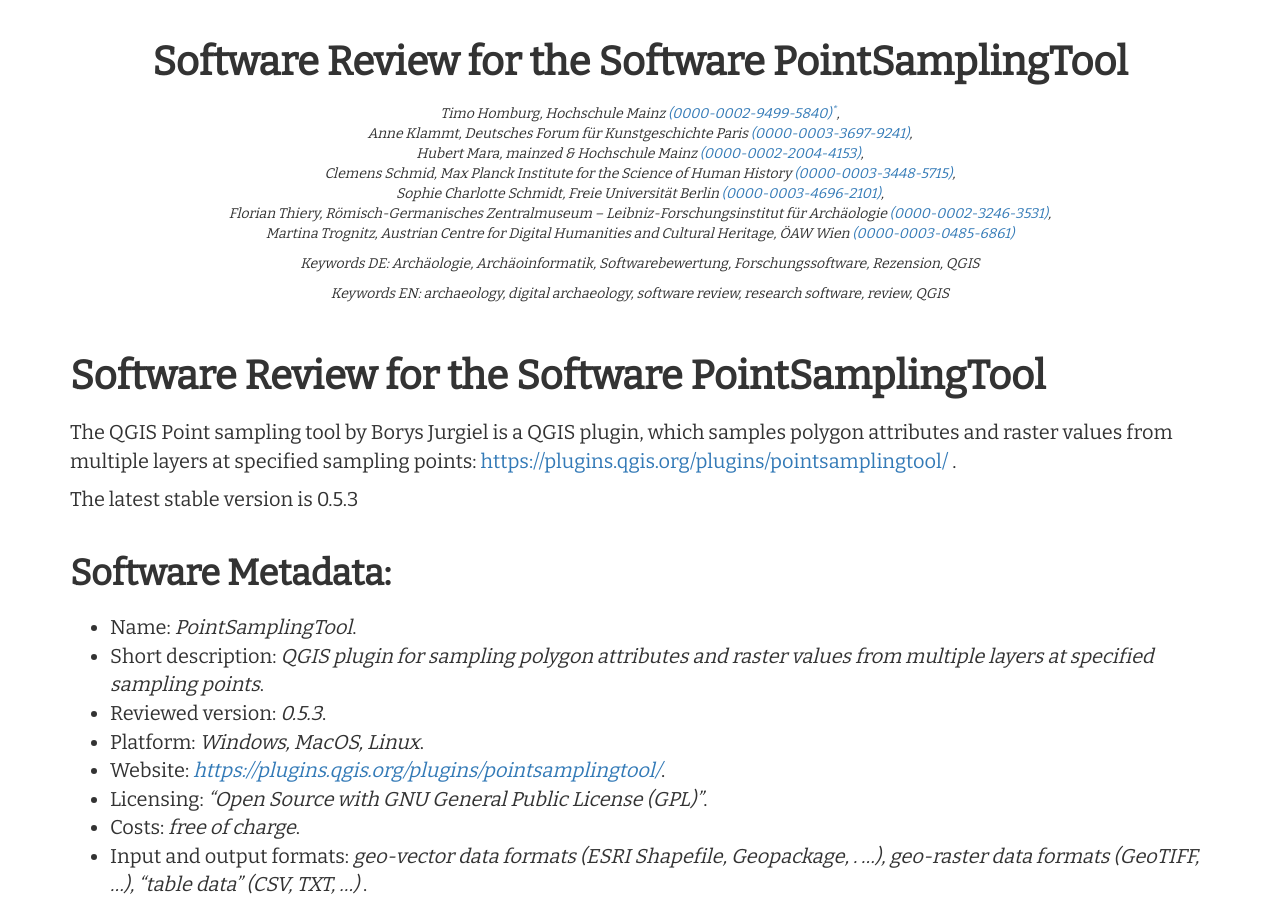
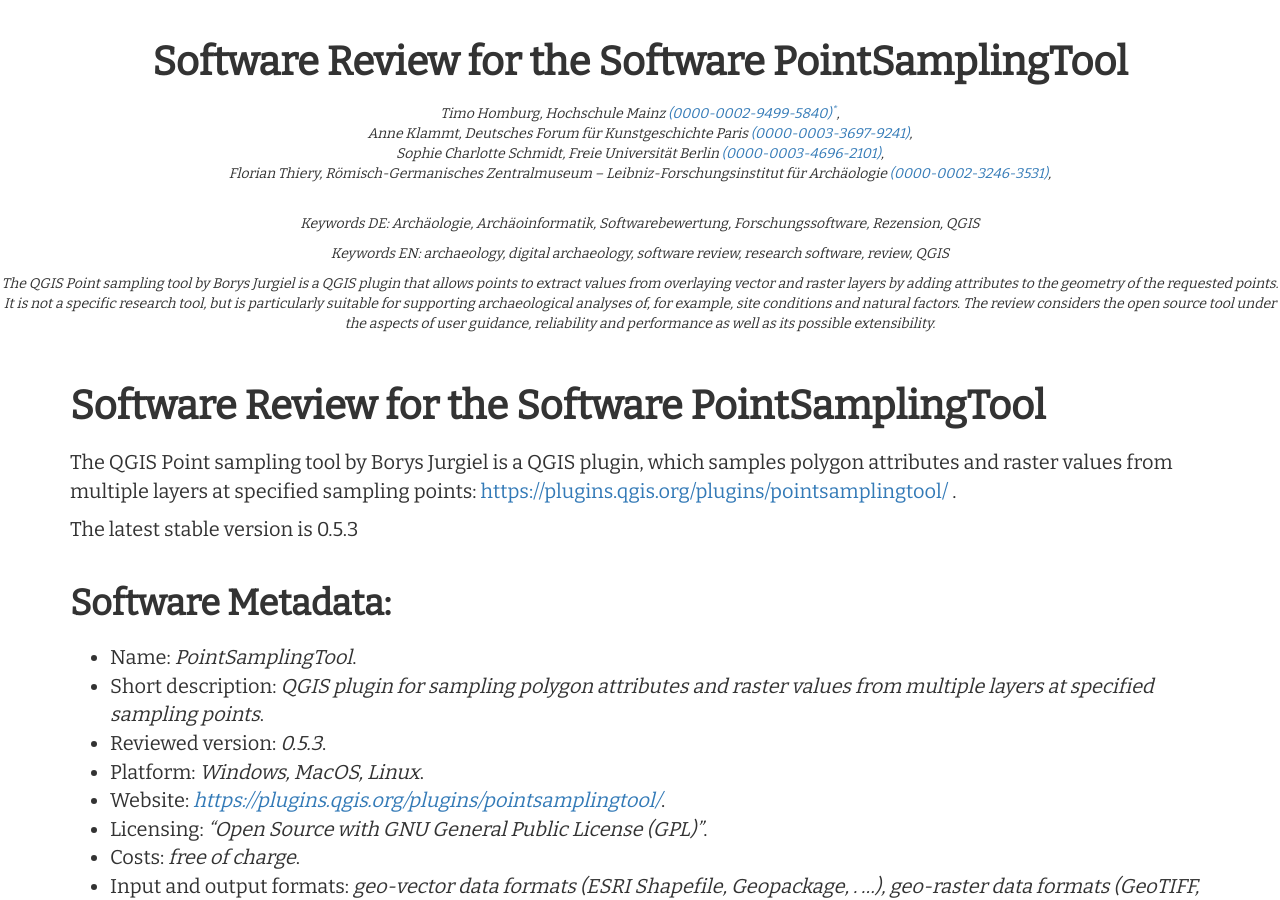
Before and after one commit to Research-Squirrel-Engineers/DGUF_PointSamplingTool, a Jekyll site: the page built from Review_Draft.md, in a window 1280 px wide and 900 px high. Built offline with Jekyll 4.4.1, drawn with Linux system fonts in a browser that asks for light colours; nearby versions of some CDN libraries.

Commit message:
add abstract

```diff
--- a/Review_Draft.md
+++ b/Review_Draft.md
@@ -1,8 +1,10 @@
 ---
 title: Software Review for the Software PointSamplingTool
 
-abstract_de:
-abstract_en:
+abstract_de: Das QGIS Point sampling tool von Borys Jurgiel ist ein QGIS plugin, mit dem Punkte Werte aus überlagernden Vektor- und Rasterlayern gewinnen, indem Attribute zur Geometrie der angeforderten Punkte hinzugefügt werden. Es handelt sich um ein allgemeines Tool, das aber besonders geeignet ist, um archäologische Analysen zu Standortbedingungen und naturräumlichen Faktoren zu unterstützen. Der Review betracht das Open Source Werkzeug unter den Aspekten der Nutzerführung, der Verlässlichkeit und Performanz sowie seiner möglichen Erweiterbarkeit.
+
+abstract_en: The QGIS Point sampling tool by Borys Jurgiel is a QGIS plugin that allows points to extract values from overlaying vector and raster layers by adding attributes to the geometry of the requested points. It is not a specific research tool, but is particularly suitable for supporting archaeological analyses of, for example, site conditions and natural factors. The review considers the open source tool under the aspects of user guidance, reliability and performance as well as its possible extensibility.
+
 layout: draft
 author:
   -
@@ -16,16 +18,6 @@
     orcid: 0000-0003-3697-9241
     bio: "Archaeologist Anne Klammt completed her doctorate on a landscape archaeology topic and has been responsible for the further development of Digital Art History at the German Forum for Art History Paris as Head of Research since 2020."
   -
-    name: Hubert Mara
-    affiliation: mainzed & Hochschule Mainz
-    orcid: 0000-0002-2004-4153
-    bio: "Hubert Mara studied computer science at the Vienna University of Technology. There he already worked on digital methods in archaeology for ceramic analysis. He was subsequently a Marie Curie Fellow at the University of Florence within the framework of the *Cultural Heritage Informatics Research Oriented Network* (CHIRON). He completed his doctorate at the University of Heidelberg in the *Interdisciplinary Centre for Scientific Computing* (IWR). There he developed the [*GigaMesh Software Framework*](https://gigamesh.eu) and installed the *Forensic Computational Geometry Laboratory* (FCGL). Since June 2020, he has been the managing director of mainzed and is a researcher at the Institute for Spatial Information and Measurement Technology at Mainz University of Applied Sciences."
-  -
-    name: Clemens Schmid
-    affiliation: Max Planck Institute for the Science of Human History
-    orcid: 0000-0003-3448-5715
-    bio: "Clemens Schmid studied prehistoric, historical and scientific archaeology as well as computer science in Tübingen and Kiel. After graduating, he worked with computational data analysis in various archaeological research projects at the University of Kiel, the Roman-Germanic Central Museum in Mainz and the University of Bern. Now he is employed for a PhD project on quantitative estimation of past human mobility with ancient genetic and historical-linguistic data at the Department of Archaeogenetics of the Max Planck Institute for the Science of Human History in Jena."
-  -
     name: Sophie Charlotte Schmidt
     affiliation: Freie Universität Berlin
     orcid: 0000-0003-4696-2101
@@ -36,10 +28,6 @@
     orcid: 0000-0002-3246-3531
     bio: "Florian Thiery studied geodesy and is a Research Software Engineer (RSE) in the *Scientific IT, Digital Platforms and Tools* department at the Römisch-Germanisches Zentralmuseum in Mainz. He is the initiator of the *Research Squirrel Engineers*, a network for RSEs in the Digital Humanities that pursues community projects with a focus on free and open data, as well as Linked Open Data. As part of a fellowship of the *Wikimedia Fellow-Programm Freies Wissen*, he is working on the modelling of Irish ᚑᚌᚆᚐᚋ (Ogham) stones and their publication in the Wikimedia universe."
   -
-    name: Martina Trognitz
-    affiliation: Austrian Centre for Digital Humanities and Cultural Heritage, ÖAW Wien
-    orcid: 0000-0003-0485-6861
-    bio: "Martina Trognitz studied computational linguistics and classical archaeology in Heidelberg. From 2012 to 2017, she worked in the IANUS project at the German Archaeological Institute. Since 2017, she has been in charge of the digital archive ARCHE of the ACDH-CH at the Austrian Academy of Sciences. She is working on a PhD project on the machine analysis of multi-sided Aegean seals of the Bronze Age."
 
 
 bibliography: bibliography.bib
```
